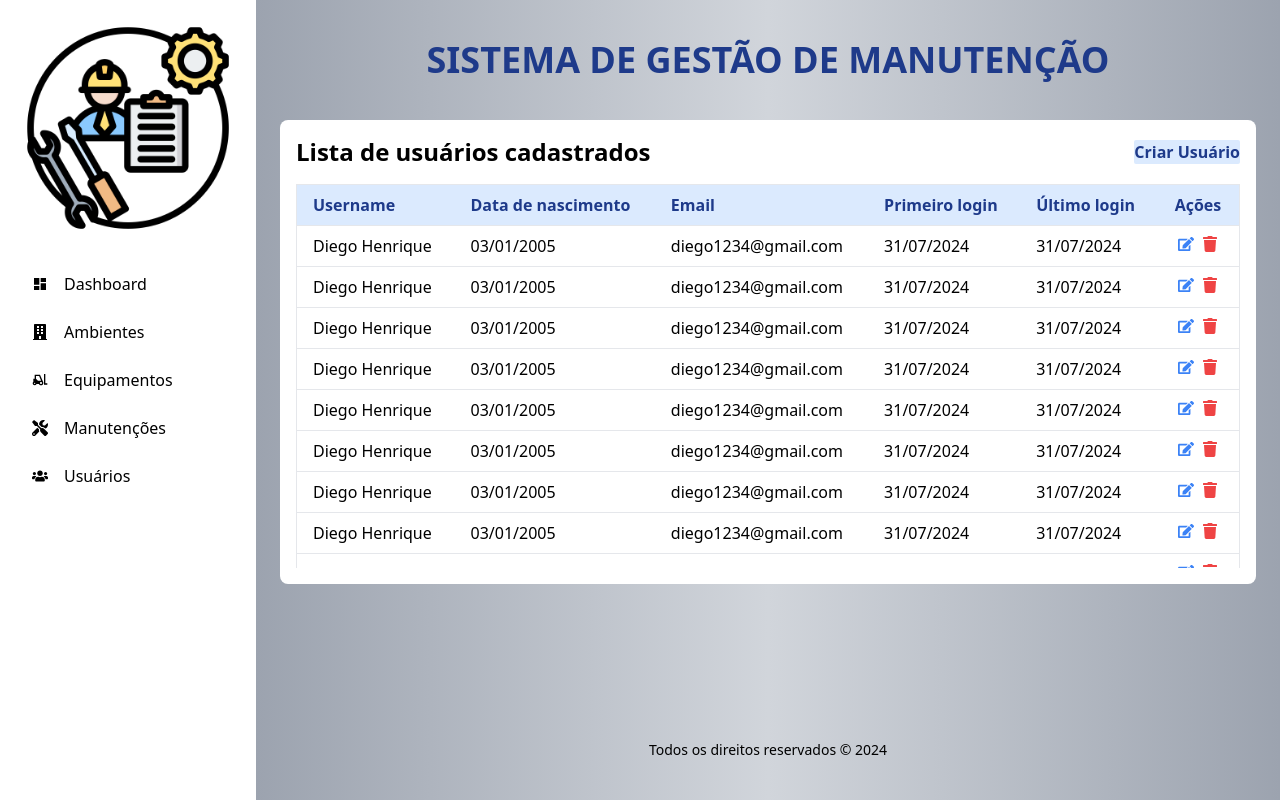
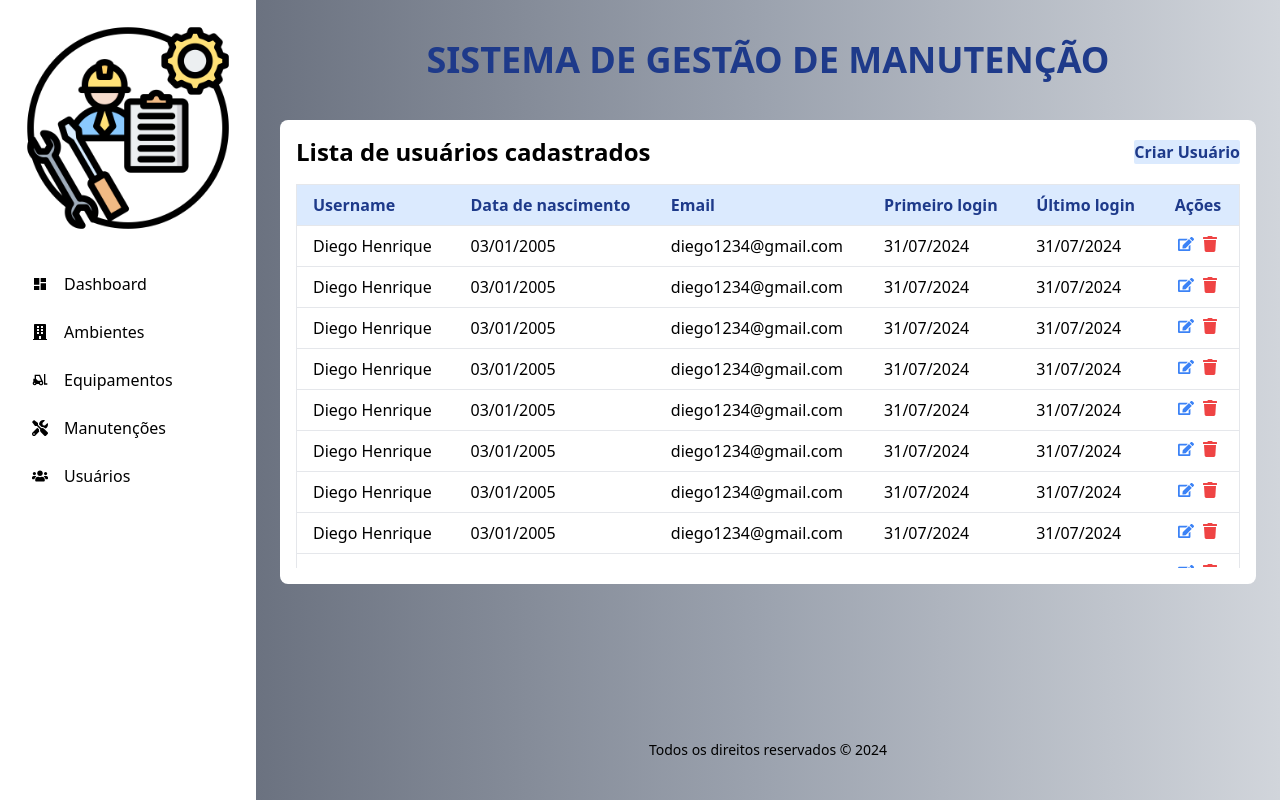
Before and after one commit to DiegoH3nr1que/web_system, a Next.js app in the folder frontend/: page /usuarios in a window 1280 px wide. Built offline with nearby package versions, Linux system fonts and the light colour scheme.

Commit message:
style(): changes in user page

```diff
--- a/frontend/src/app/page.tsx
+++ b/frontend/src/app/page.tsx
@@ -153,7 +153,7 @@ export default function Home() {
     <div className="h-screen flex flex-col">
       <div className="flex-1 flex">
         <Aside />
-        <main className="flex-1 flex flex-col p-6 bg-gradient-to-r from-gray-400 via-gray-300 to-gray-400">
+        <main className="flex-1 flex flex-col p-6 bg-gradient-to-r from-gray-500 via-gray-400 to-gray-300">
           <header className="text-center p-4 rounded-md mb-6">
             <h1 className="text-4xl font-bold uppercase text-blue-900">
               Sistema de Gestão de Manutenção
--- a/frontend/src/app/usuarios/page.tsx
+++ b/frontend/src/app/usuarios/page.tsx
@@ -127,7 +127,7 @@ export default function userPage() {
     <div className="h-screen flex flex-col">
       <div className="flex-1 flex">
         <Aside />
-        <main className="flex-1 flex flex-col p-6 bg-gradient-to-r from-gray-400 via-gray-300 to-gray-400">
+        <main className="flex-1 flex flex-col p-6 bg-gradient-to-r from-gray-500 via-gray-400 to-gray-300">
           <header className="text-center p-4 rounded-md mb-6">
             <h1 className="text-4xl font-bold uppercase text-blue-900">
               Sistema de Gestão de Manutenção
```
